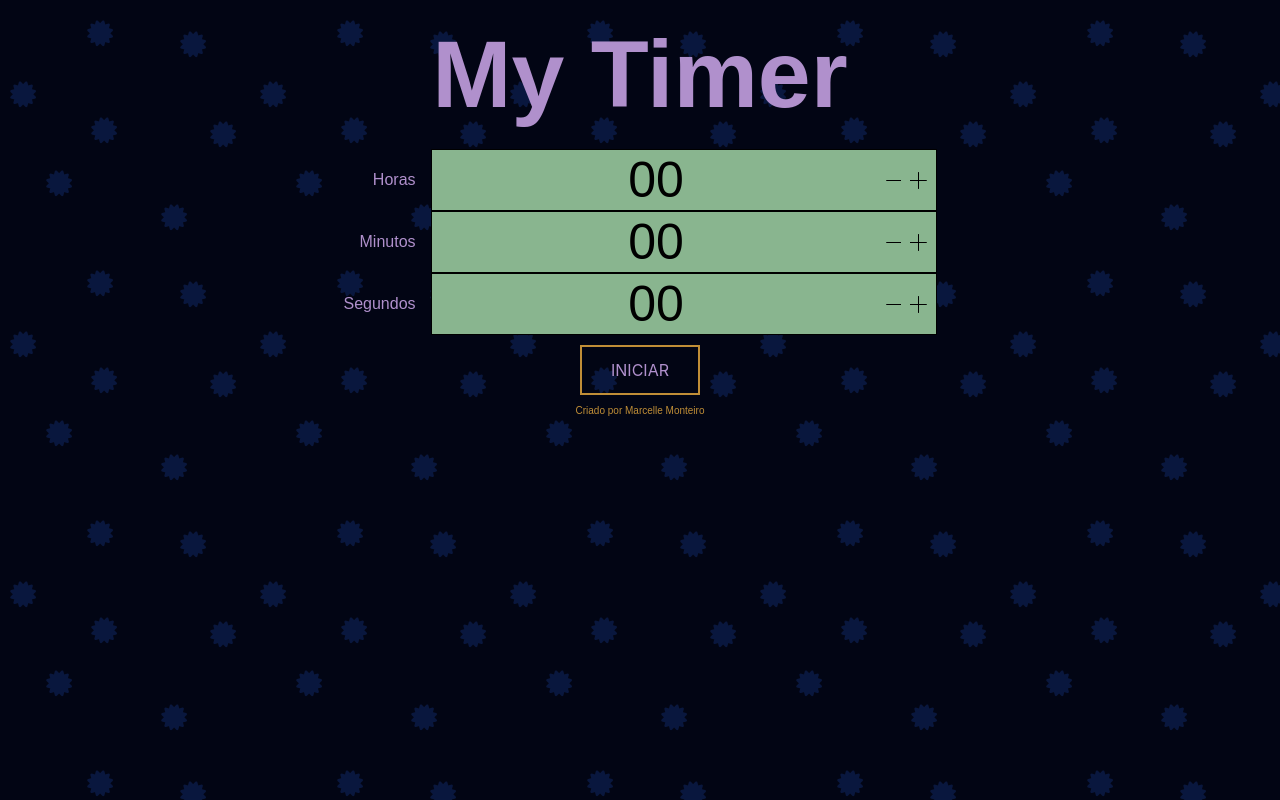
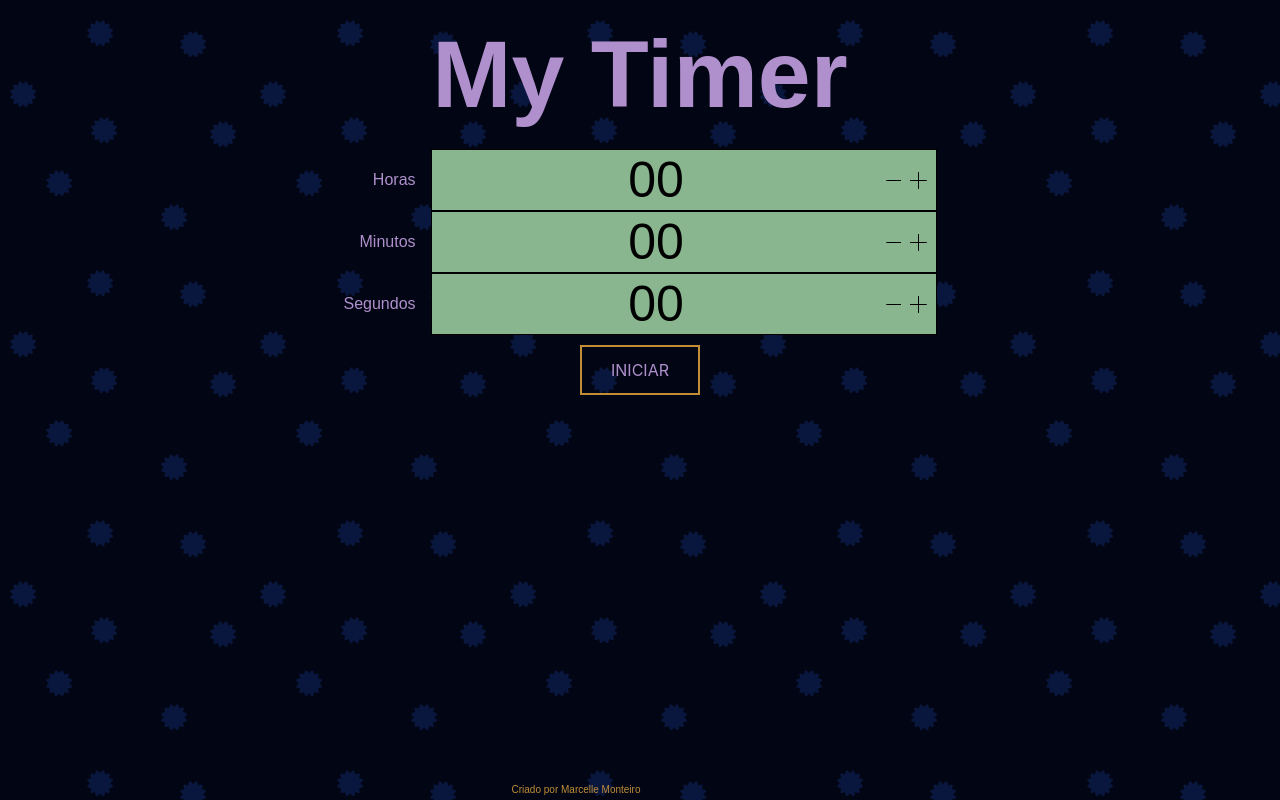
Before and after one commit to marpolos/project-timer, a React (Create React App) app: page / in a window 1280 px wide. Built offline with nearby package versions, Linux system fonts and the light colour scheme; a web font is replaced by a local one.

Commit message:
styled: width inputs

```diff
--- a/src/App.css
+++ b/src/App.css
@@ -20,8 +20,11 @@ footer {
   color: rgb(192, 142, 55);
   text-align: center;
   font-family: 'SpongeBob Font Wide', sans-serif;
-  position: inherit;
+  /* position: inherit; */
   font-size: 10px;
+  bottom: 5px;
+  position: fixed;
+  width: 90%;
 }
 
 h1 {
```
